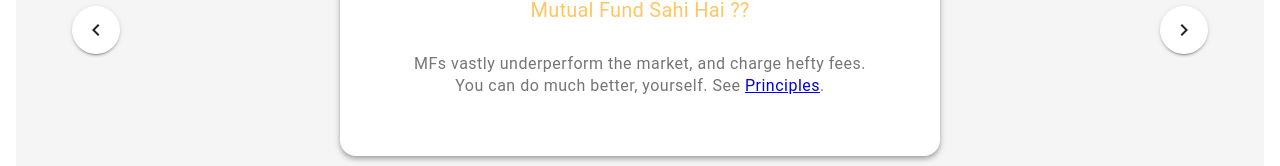
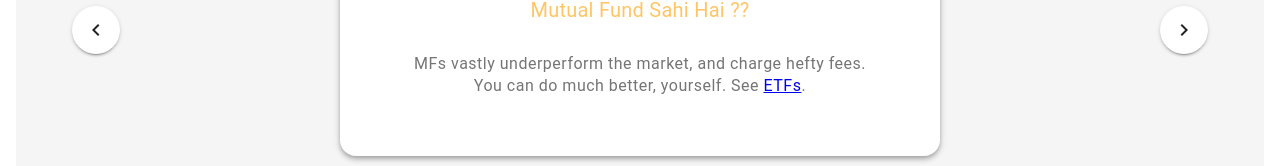
Before and after one commit to wanderingelephants/telegram-mini-app, a Vue app in the folder packages/ui/dipsip-vuetify/: page / in a window 1280 px wide. Shown: the part 472-638 px from the top of the page. Built offline with nearby package versions, Linux system fonts and the light colour scheme.

Commit message:
carousel updated

```diff
--- a/packages/ui/dipsip-vuetify/src/views/Carousel.vue
+++ b/packages/ui/dipsip-vuetify/src/views/Carousel.vue
@@ -102,7 +102,7 @@
   {
     title: "",
     subtitle: "Mutual Fund Sahi Hai ??",
-    description: "MFs vastly underperform the market, and charge hefty fees. You can do much better, yourself. See <a href='/principles'>Principles</a>.",
+    description: "MFs vastly underperform the market, and charge hefty fees. You can do much better, yourself. See <a href='/etfList'>ETFs</a>.",
     hasHtml: true
   },
   {
```
Also changed, not shown: 4 other files (tests, documents, lock files or other folders).
